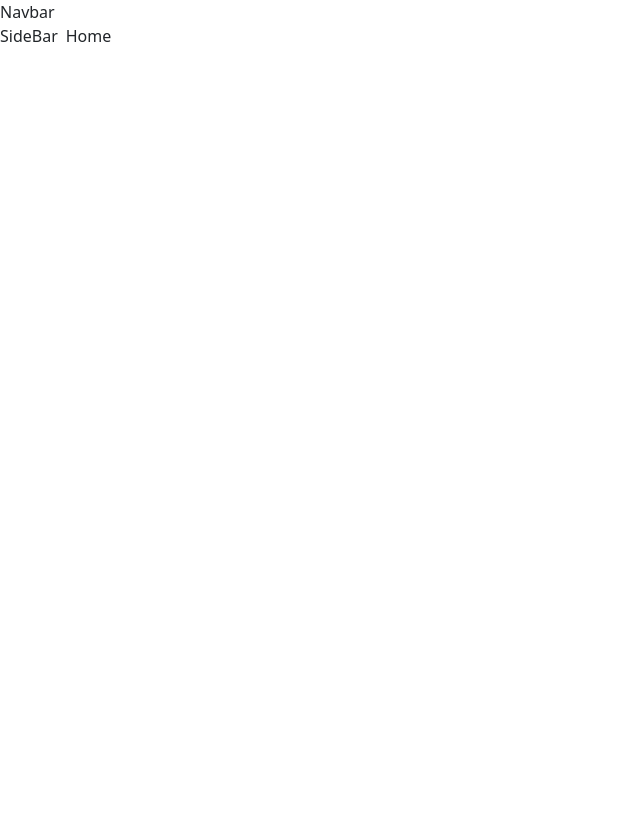
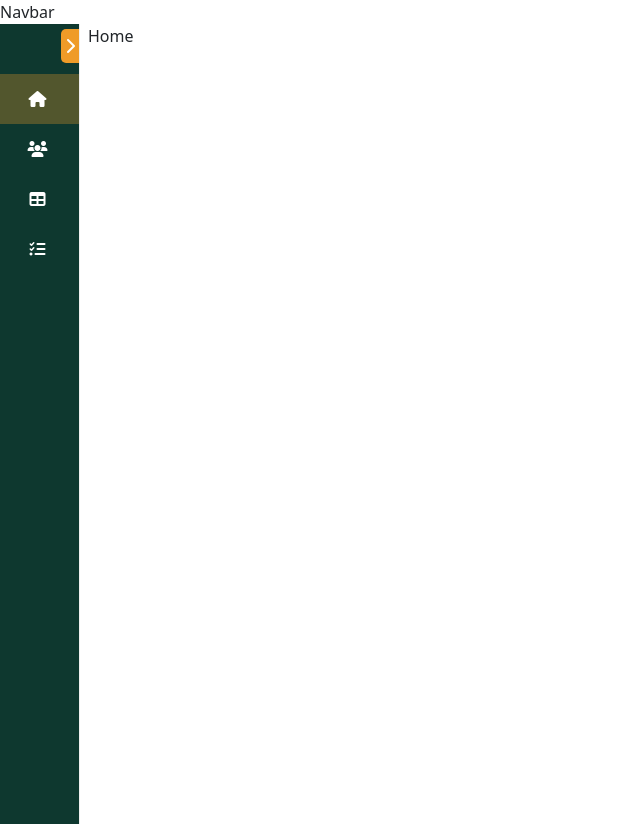
Before and after one commit to AnasKhaled7/PMS-React, a React (Vite) app: page /dashboard in a window 1280 px wide. Shown: the whole page, without its empty margins (0-640 px from the left). Before the commit the page ends 800 px from the top, so only its background shows below. Built offline with nearby package versions, Linux system fonts and the light colour scheme; sample sign-in values are in the browser's storage.

Commit message:
Add sidebar UI

```diff
--- a/src/SharedModule/components/MasterLayout/MasterLayout.tsx
+++ b/src/SharedModule/components/MasterLayout/MasterLayout.tsx
@@ -8,9 +8,7 @@ export default function MasterLayout() {
       <Navbar />
 
       <div className="d-flex gap-2">
-        <div>
-          <SideBar />
-        </div>
+        <SideBar />
 
         <div className="w-100">
           <Outlet />
--- a/src/SharedModule/components/SideBar/SideBar.tsx
+++ b/src/SharedModule/components/SideBar/SideBar.tsx
@@ -1,7 +1,77 @@
-import React from 'react'
+import { useState } from "react";
+import { NavLink } from "react-router-dom";
+import { Sidebar, Menu, MenuItem } from "react-pro-sidebar";
 
 export default function SideBar() {
+  const [isCollapsed, setIsCollapsed] = useState(true);
+
+  const toggleSidebar = () => setIsCollapsed((prev) => !prev);
+
   return (
-    <div>SideBar</div>
-  )
+    <Sidebar
+      backgroundColor="transparent"
+      rootStyles={{
+        height: "100vh",
+        position: "sticky",
+        top: 0,
+        left: 0,
+        backgroundColor: "#0E382F",
+      }}
+      collapsed={isCollapsed}
+    >
+      <Menu
+        menuItemStyles={{
+          button: {
+            color: "#FFF",
+            [`&.active ,&:hover`]: {
+              backgroundColor: "#EF9B284D",
+            },
+          },
+        }}
+      >
+        <MenuItem style={{ backgroundColor: "transparent" }}>
+          <button
+            onClick={toggleSidebar}
+            style={{
+              position: "absolute",
+              top: "5px",
+              right: "0px",
+              zIndex: 1000,
+              backgroundColor: "#EF9B28",
+              color: "#FFF",
+              border: "none",
+              padding: "5px 4px",
+              borderRadius: "5px 0px 0px 5px",
+            }}
+          >
+            <i className={`fa fa-chevron-${isCollapsed ? "right" : "left"}`} />
+          </button>
+        </MenuItem>
+        <MenuItem
+          icon={<i className="fa fa-home"></i>}
+          component={<NavLink to="/dashboard" end />}
+        >
+          Home
+        </MenuItem>
+        <MenuItem
+          icon={<i className="fa fa-users"></i>}
+          component={<NavLink to="/dashboard/users" />}
+        >
+          Users
+        </MenuItem>
+        <MenuItem
+          icon={<i className="fa-solid fa-table"></i>}
+          component={<NavLink to="/dashboard/projects" />}
+        >
+          Projects
+        </MenuItem>
+        <MenuItem
+          icon={<i className="fa-solid fa-list-check"></i>}
+          component={<NavLink to="/dashboard/tasks" />}
+        >
+          Tasks
+        </MenuItem>
+      </Menu>
+    </Sidebar>
+  );
 }
```
